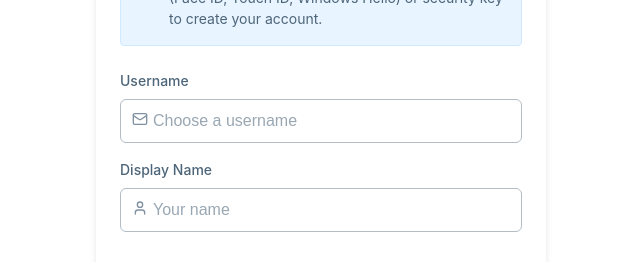
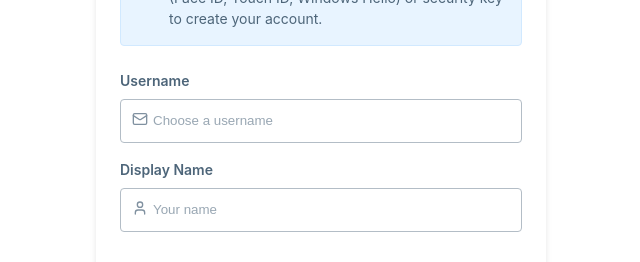
Before and after one commit to ZAKdev/passkey, a React (Vite) app: page /register in a window 1280 px wide. Shown: the part 343-605 px from the top of the page, without its empty margins (319-959 px from the left). Built offline with nearby package versions, Linux system fonts and the light colour scheme.

Commit message:
Update UI to match GMX design

```diff
--- a/src/components/Alert.tsx
+++ b/src/components/Alert.tsx
@@ -14,10 +14,10 @@ interface AlertProps {
 const variantStyles = {
   info: css`
     background-color: ${props => props.theme.colors.primary[50]};
-    border-color: ${props => props.theme.colors.primary[300]};
+    border: 1px solid ${props => props.theme.colors.primary[100]};
 
     .alert-icon {
-      color: ${props => props.theme.colors.primary[500]};
+      color: ${props => props.theme.colors.primary[600]};
     }
 
     .alert-title {
@@ -26,19 +26,19 @@ const variantStyles = {
   `,
   success: css`
     background-color: ${props => props.theme.colors.success[50]};
-    border-color: ${props => props.theme.colors.secondary[300]};
+    border: 1px solid ${props => props.theme.colors.success[100]};
 
     .alert-icon {
-      color: ${props => props.theme.colors.secondary[500]};
+      color: ${props => props.theme.colors.success[500]};
     }
 
     .alert-title {
-      color: ${props => props.theme.colors.secondary[700]};
+      color: ${props => props.theme.colors.success[700]};
     }
   `,
   warning: css`
     background-color: ${props => props.theme.colors.warning[50]};
-    border-color: ${props => props.theme.colors.warning[300]};
+    border: 1px solid ${props => props.theme.colors.warning[100]};
 
     .alert-icon {
       color: ${props => props.theme.colors.warning[500]};
@@ -50,7 +50,7 @@ const variantStyles = {
   `,
   error: css`
     background-color: ${props => props.theme.colors.error[50]};
-    border-color: ${props => props.theme.colors.error[300]};
+    border: 1px solid ${props => props.theme.colors.error[100]};
 
     .alert-icon {
       color: ${props => props.theme.colors.error[500]};
@@ -66,24 +66,10 @@ const AlertContainer = styled.div<{ variant: AlertVariant }>`
   position: relative;
   display: flex;
   padding: ${props => props.theme.space[4]};
-  border-radius: ${props => props.theme.radii.md};
-  border-left: 4px solid;
+  border-radius: ${props => props.theme.radii.base};
+  margin-bottom: ${props => props.theme.space[4]};
 
   ${props => variantStyles[props.variant]}
-
-  /* Add subtle animation */
-  animation: alertFadeIn 0.3s ease-out;
-
-  @keyframes alertFadeIn {
-    from {
-      opacity: 0;
-      transform: translateY(-8px);
-    }
-    to {
-      opacity: 1;
-      transform: translateY(0);
-    }
-  }
 `;
 
 const IconContainer = styled.div`
@@ -104,15 +90,12 @@ const Content = styled.div`
 const Title = styled.div`
   font-weight: 600;
   margin-bottom: ${props => props.theme.space[1]};
+  font-size: ${props => props.theme.fontSizes.base};
 `;
 
 const Message = styled.div`
   color: ${props => props.theme.colors.gray[700]};
   font-size: ${props => props.theme.fontSizes.sm};
-
-  @media (prefers-color-scheme: dark) {
-    color: ${props => props.theme.colors.gray[300]};
-  }
 `;
 
 const CloseButton = styled.button`
--- a/src/components/Input.tsx
+++ b/src/components/Input.tsx
@@ -19,7 +19,7 @@ const Label = styled.label`
   font-size: ${props => props.theme.fontSizes.sm};
   color: ${props => props.theme.colors.gray[700]};
   margin-bottom: ${props => props.theme.space[2]};
-  font-weight: 500;
+  font-weight: 600;
 `;
 
 const InputWrapper = styled.div`
@@ -33,17 +33,17 @@ const StyledInput = styled.input<{ hasError?: boolean; hasIcon?: boolean }>`
   height: 2.75rem;
   padding: ${props => props.theme.space[3]};
   padding-left: ${props => props.hasIcon ? props.theme.space[8] : props.theme.space[3]};
-  border-radius: ${props => props.theme.radii.md};
+  border-radius: ${props => props.theme.radii.base};
   border: 1px solid ${props => props.hasError ? props.theme.colors.error[500] : props.theme.colors.gray[300]};
   background-color: white;
-  font-size: ${props => props.theme.fontSizes.md};
+  font-size: ${props => props.theme.fontSizes.base};
   color: ${props => props.theme.colors.gray[900]};
   transition: all 0.2s ease;
   outline: none;
 
   &:focus {
-    border-color: ${props => props.hasError ? props.theme.colors.error[500] : props.theme.colors.primary[500]};
-    box-shadow: 0 0 0 3px ${props => props.hasError ? props.theme.colors.error[100] : props.theme.colors.primary[100]};
+    border-color: ${props => props.hasError ? props.theme.colors.error[500] : props.theme.colors.primary[600]};
+    box-shadow: 0 0 0 2px ${props => props.hasError ? props.theme.colors.error[100] : props.theme.colors.primary[100]};
   }
 
   &:disabled {
@@ -53,24 +53,6 @@ const StyledInput = styled.input<{ hasError?: boolean; hasIcon?: boolean }>`
 
   &::placeholder {
     color: ${props => props.theme.colors.gray[400]};
-  }
-
-  @media (prefers-color-scheme: dark) {
-    background-color: ${props => props.theme.colors.gray[800]};
-    border-color: ${props => props.hasError ? props.theme.colors.error[500] : props.theme.colors.gray[600]};
-    color: ${props => props.theme.colors.gray[100]};
-
-    &:focus {
-      box-shadow: 0 0 0 3px ${props => props.hasError ? 'rgba(239, 68, 68, 0.2)' : 'rgba(59, 130, 246, 0.2)'};
-    }
-
-    &::placeholder {
-      color: ${props => props.theme.colors.gray[500]};
-    }
-
-    &:disabled {
-      background-color: ${props => props.theme.colors.gray[700]};
-    }
   }
 `;
 
@@ -87,6 +69,7 @@ const ErrorMessage = styled.p`
   font-size: ${props => props.theme.fontSizes.sm};
   color: ${props => props.theme.colors.error[500]};
   margin-top: ${props => props.theme.space[1]};
+  font-weight: 500;
 `;
 
 const Input = forwardRef<HTMLInputElement, InputProps>(
```
